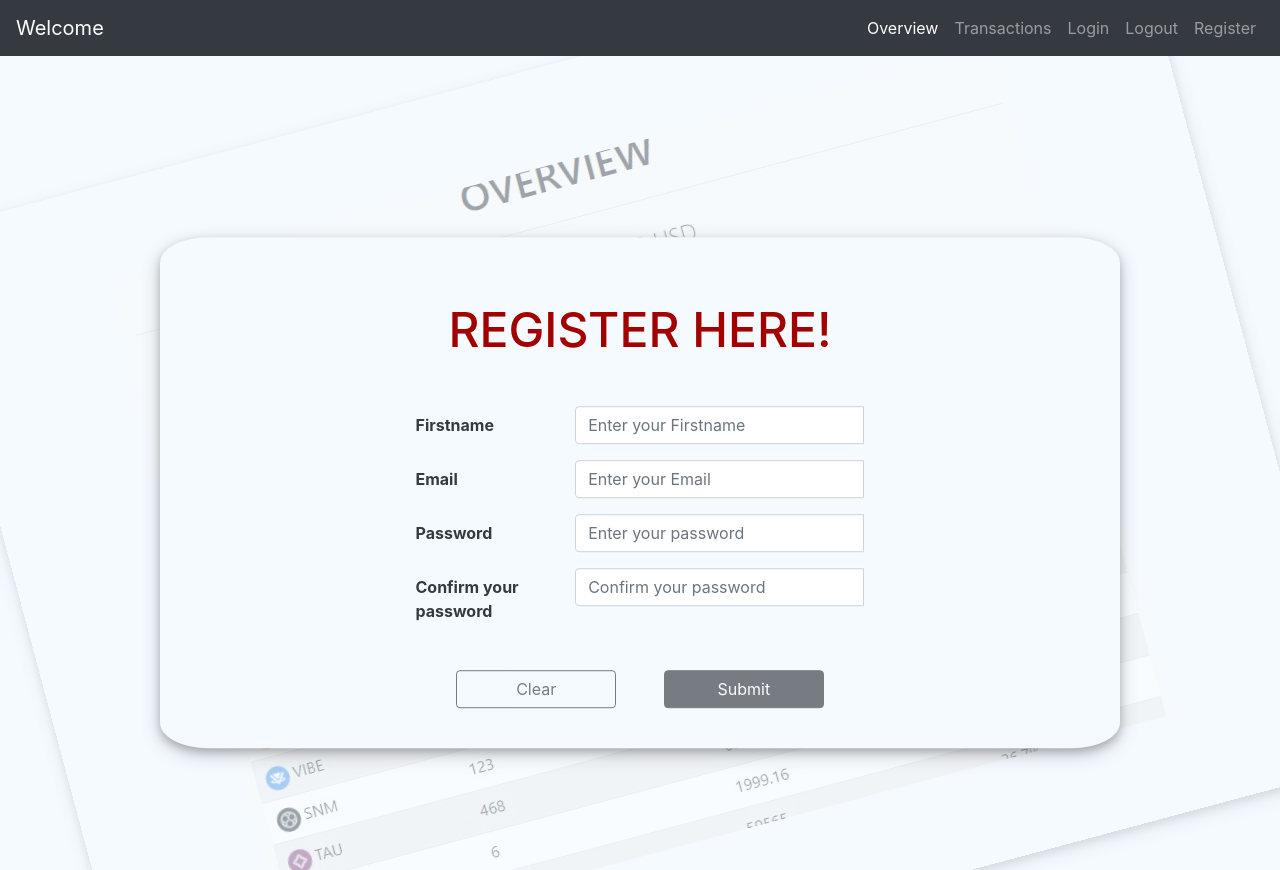
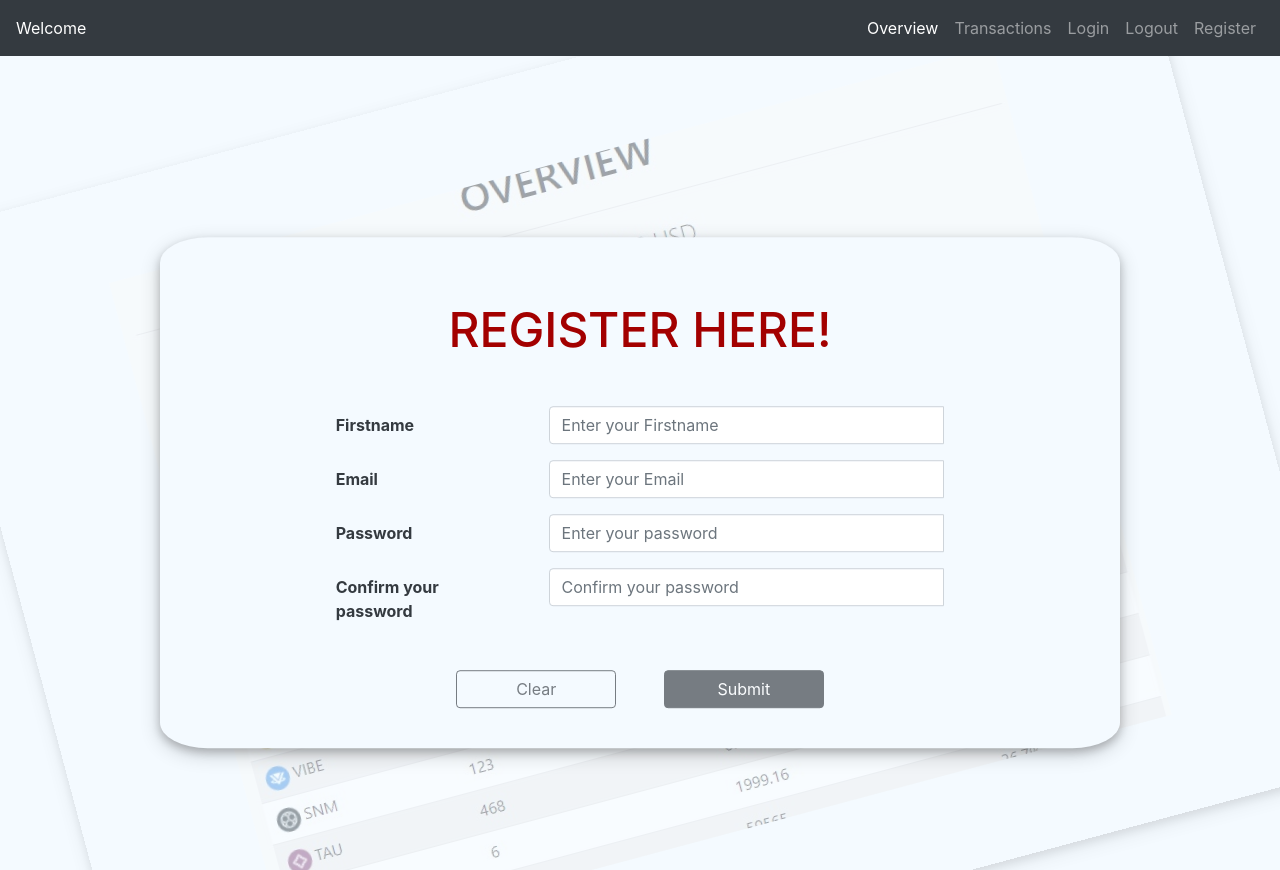
Before and after one commit to Dutchie1990/Crypto-Portfolio-Manager, a Flask app: page /register in a window 1280 px wide. Shown: the top 870 px of the page. Run offline with Flask 2, Linux system fonts and the light colour scheme; some libraries are stand-ins or nearby versions.

Commit message:
EPIC: Login/Register FEAT: Register -- further styling of flashes, make methods of password helper static

```diff
--- a/app/controller/users/__init__.py
+++ b/app/controller/users/__init__.py
@@ -15,7 +15,7 @@ def login():
 def register():
     if request.method == "POST":
         user = User(request.form.get("email").lower(),
-                    PasswordHelper().
+                    PasswordHelper.
                     generateHash(request.form.get("password")))
         result = user.saveUser()
         if (result):
--- a/app/helpers/password_helper.py
+++ b/app/helpers/password_helper.py
@@ -2,8 +2,7 @@ from werkzeug.security import generate_password_hash
 
 
 class PasswordHelper:
-    def __init__(self):
-        pass
 
-    def generateHash(self, password):
+    @staticmethod
+    def generateHash(password):
         return generate_password_hash(password)
--- a/app/static/css/general.css
+++ b/app/static/css/general.css
@@ -30,12 +30,14 @@ h1 {
 #flashes{
     position: relative;
     max-width: 80%;
-    left: 10%;
+    left: 12.5%;
     top: 10vh;
 }
 
 #flashes p{
     border-radius: 30px;
+    padding-right: 10px;
+    padding-left: 10px;
 }
 
 .error{
--- a/app/static/css/style.css
+++ b/app/static/css/style.css
@@ -7,6 +7,14 @@ body {
     position: absolute;
     width: 100%;
     z-index: 9999;
+}
+
+.navbar-brand{
+    font-size: 1rem;
+}
+
+.navbar-toggler{
+    font-size: 0.8rem;
 }
 
 .container{
--- a/app/templates/base.html
+++ b/app/templates/base.html
@@ -61,11 +61,11 @@
     <main class="container">
         {% block content %}
         {% endblock %}
+    </main>
 
-        <footer class="footer text-center">
-            <p>Let the money flow to you...</p>
-        </footer>
-    </main>
+    <footer class="footer text-center">
+        <p>Let the money flow to you...</p>
+    </footer>
 
 
 
--- a/app/templates/register.html
+++ b/app/templates/register.html
@@ -16,8 +16,8 @@
         <div class="col-10 col-md-8">
             <form id="register-form" method="POST" action="{{ url_for('users.register') }}">
                 <div class="form-group row d-flex justify-content-center">
-                    <label for="firstname" class="col-12 col-md-3 col-form-label col-form-label"><strong>Firstname</strong></label>
-                    <div class="col-12 col-md-6">
+                    <label for="firstname" class="col-12 col-md-4 col-form-label col-form-label d-none d-md-block"><strong>Firstname</strong></label>
+                    <div class="col-12 col-md-8">
                         <div class="input-group has-validation">
                             <input type="text" class="form-control" id="firstname" name="firstname" aria-describedby="validationFirstnameFeedback"
                                 placeholder="Enter your Firstname">
@@ -28,8 +28,8 @@
                     </div>
                 </div>
                 <div class="form-group row d-flex justify-content-center">
-                    <label for="email" class="col-12 col-md-3 col-form-label col-form-label"><strong>Email</strong></label>
-                    <div class="col-12 col-md-6">
+                    <label for="email" class="col-12 col-md-4 col-form-label col-form-label d-none d-md-block"><strong>Email</strong></label>
+                    <div class="col-12 col-md-8">
                         <div class="input-group has-validation">
                             <input type="email" class="form-control" id="email" name="email"
                                 aria-describedby="validationEmailFeedback" placeholder="Enter your Email">
@@ -41,8 +41,8 @@
                 </div>
                 <div class="form-group row d-flex justify-content-center">
                     <label for="password"
-                        class="col-12 col-md-3 col-form-label col-form-label"><strong>Password</strong></label>
-                    <div class="col-12 col-md-6">
+                        class="col-12 col-md-4 col-form-label col-form-label d-none d-md-block"><strong>Password</strong></label>
+                    <div class="col-12 col-md-8">
                         <div class="input-group has-validation">
                             <input type="password" class="form-control" id="password" name="password"
                                 aria-describedby="validationPasswordFeedback" placeholder="Enter your password">
@@ -53,9 +53,9 @@
                     </div>
                 </div>
                 <div class="form-group row d-flex justify-content-center">
-                    <label for="passwordconfirm" class="col-12 col-md-3 col-form-label col-form-label"><strong>Confirm your
+                    <label for="passwordconfirm" class="col-12 col-md-4 col-form-label col-form-label d-none d-md-block"><strong>Confirm your
                             password</strong></label>
-                    <div class="col-12 col-md-6">
+                    <div class="col-12 col-md-8">
                         <div class="input-group has-validation">
                             <input has-validation type="password" class="form-control" id="passwordconfirm"
                                 name="passwordconfirm" aria-describedby="validationPasswordConfirmFeedback"
```
